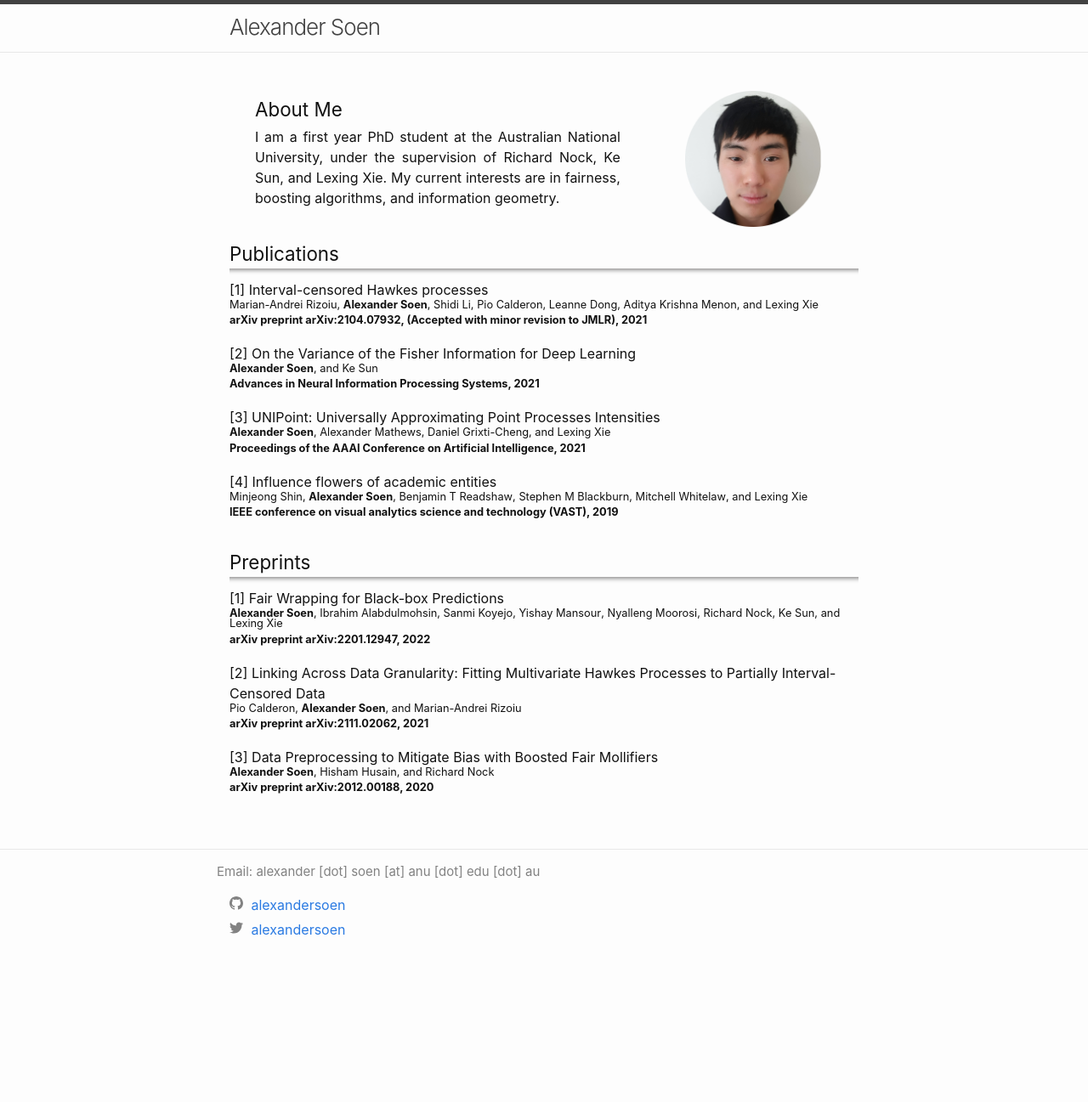
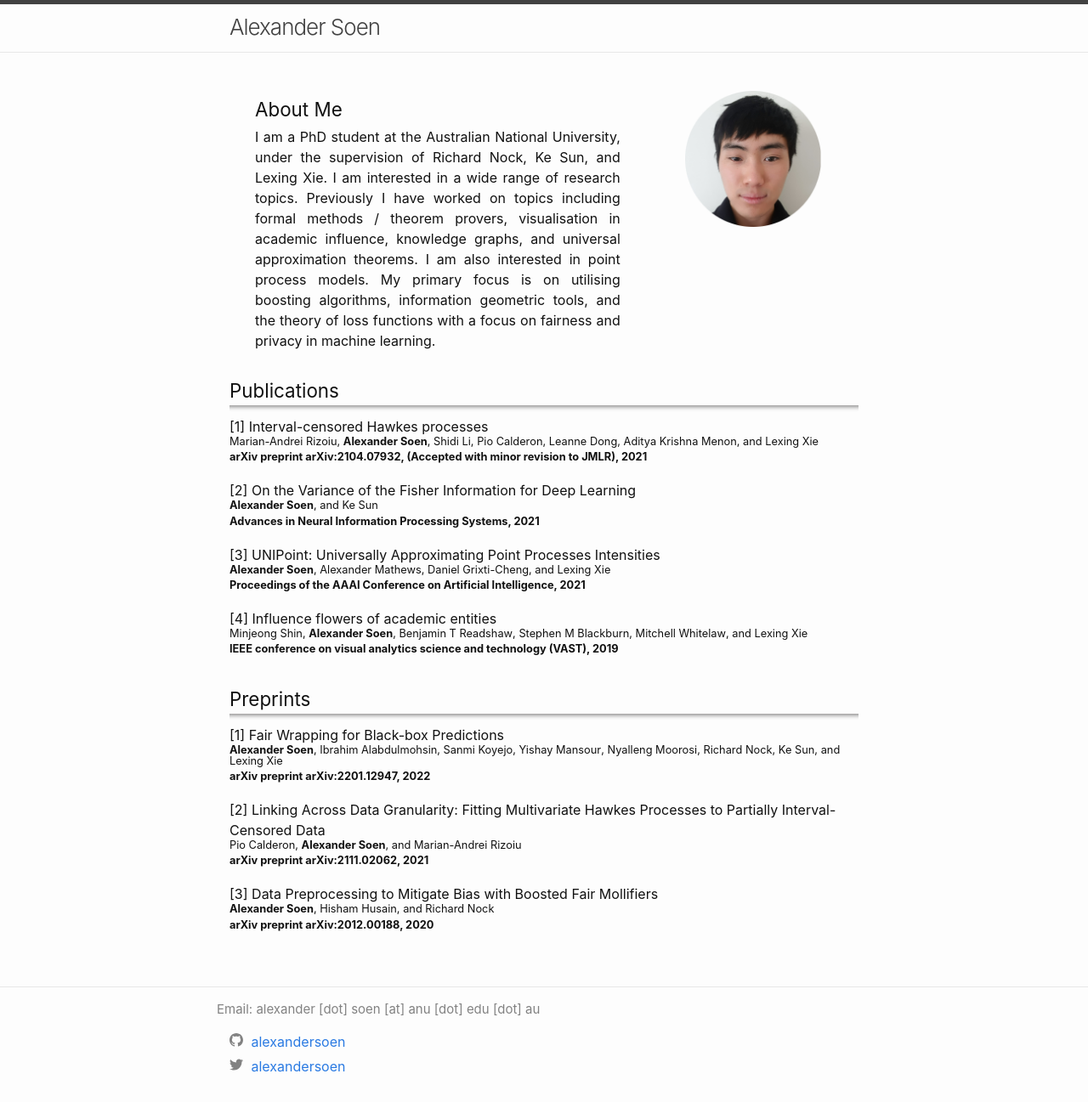
Before and after one commit to alexandersoen/alexandersoen.github.io, a Jekyll site: the page built from index.markdown, in a window 1280 px wide. Shown: the whole page at 85% size. Built offline with Jekyll 4.4.1, drawn with Linux system fonts in a browser that asks for light colours; before the commit the page ends 1136 px from its top, so only the background shows below that.

Commit message:
update index

```diff
--- a/index.markdown
+++ b/index.markdown
@@ -6,4 +6,5 @@ layout: home
 title: Home
 ---
 
-I am a first year PhD student at the Australian National University, under the supervision of Richard Nock, Ke Sun, and Lexing Xie. My current interests are in fairness, boosting algorithms, and information geometry.
+I am a PhD student at the Australian National University, under the supervision of Richard Nock, Ke Sun, and Lexing Xie. I am interested in a wide range of research topics. Previously I have worked on topics including formal methods / theorem provers, visualisation in academic influence, knowledge graphs, and universal approximation theorems. I am also interested in point process models. My primary focus is on utilising boosting algorithms, information geometric tools, and the theory of loss functions with a focus on fairness and privacy in machine
+learning.
```
